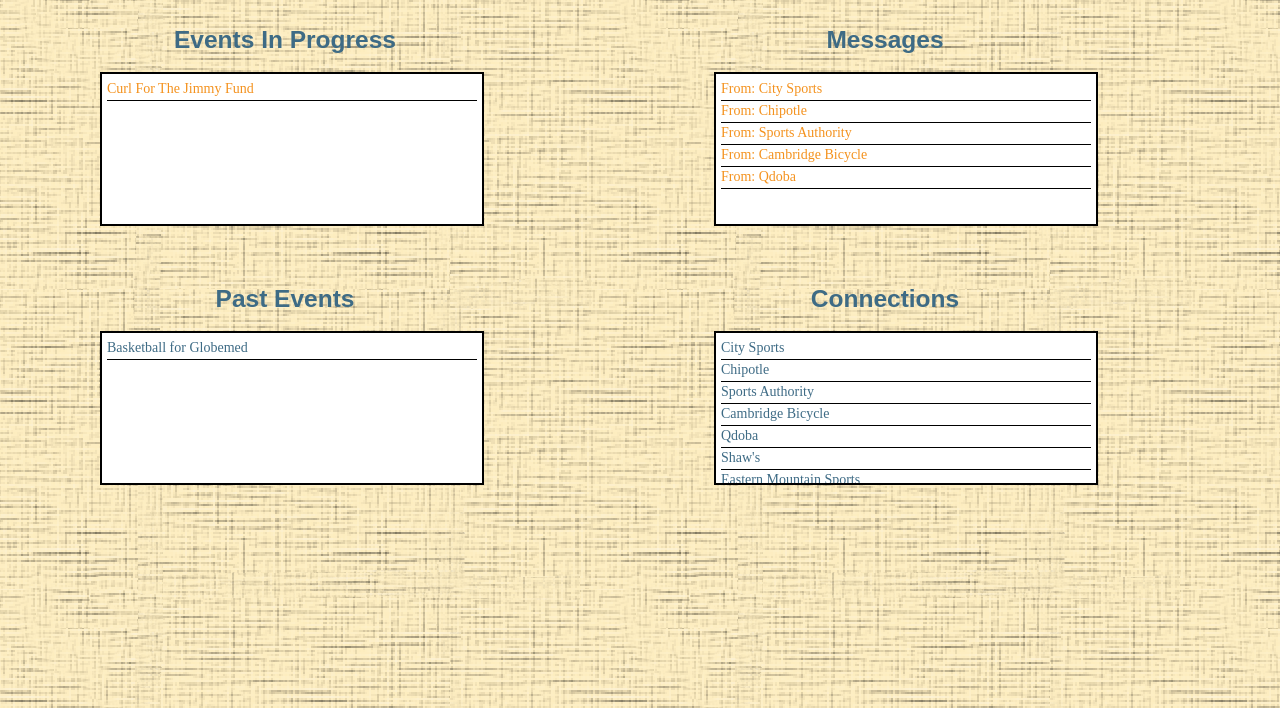
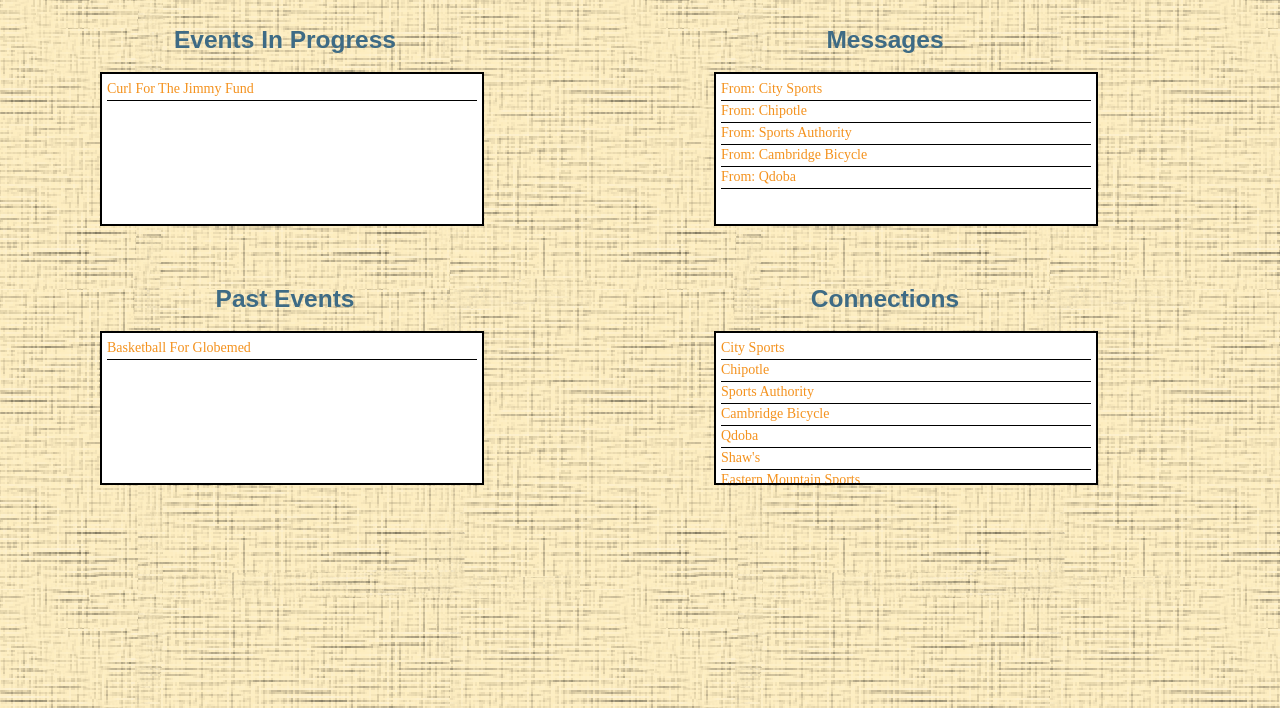
Before and after one commit to goneil/charitable_connections, a plain HTML site: page my_events.html in a window 1280 px wide. Shown: the part 161-869 px from the top of the page. Drawn offline with nearby package versions, Linux system fonts and the light colour scheme; a script that the page names is missing.

Commit message:
max working version myevents

```diff
--- a/my_events.html
+++ b/my_events.html
@@ -132,7 +132,10 @@
             <div class="row" id="second-level-div">
                 <div class="offset1 span4 category" id="past-events">
                     <div class="row">
-                        <div id="message1" class="message span4">Basketball for Globemed</div>
+                        <div id="message1" class="message span4">
+                             <a href="" title="Event took place on April 10 2012">Basketball For Globemed</a>
+                        </div>
+
                     </div>
                     <!--
                     <button class="container-object">
@@ -148,28 +151,44 @@
                 </div>
                 <div class="offset2 span4 category" id="connections">
                     <div class="row">
-                        <div id="message1" class="message span4">City Sports</div>
+                        <div id="message1" class="message span4">
+                             <a href="" title="They sponsored your past event">City Sports</a>
+                        </div>
                     </div>
                     <div class="row">
-                        <div id="message1" class="message span4">Chipotle</div>
+                        <div id="message1" class="message span4">
+                            <a href="" title="They sponsored your past event">Chipotle</a>
+                        </div>
                     </div>
                     <div class="row">
-                        <div id="message1" class="message span4">Sports Authority</div>
+                        <div id="message1" class="message span4">
+                             <a href="" title="They sponsored your past event">Sports Authority</a>
+                         </div>
                     </div>
                     <div class="row">
-                        <div id="message1" class="message span4">Cambridge Bicycle</div>
+                        <div id="message1" class="message span4">
+                            <a href="" title="They have agreed to sponsor your current event">Cambridge Bicycle</a>
+                         </div>
                     </div>
                     <div class="row">
-                        <div id="message1" class="message span4">Qdoba</div>
+                        <div id="message1" class="message span4">
+                             <a href="" title="They have agreed to sponsor your current event">Qdoba</a>
+                        </div>
                     </div>
                     <div class="row">
-                        <div id="message1" class="message span4">Shaw's</div>
+                        <div id="message1" class="message span4">
+                            <a href="" title="They have agreed to sponsor your current event">Shaw's</a>
+                        </div>
                     </div>
                     <div class="row">
-                        <div id="message1" class="message span4">Eastern Mountain Sports</div>
+                        <div id="message1" class="message span4">
+                            <a href="" title="They have agreed to sponsor your current event">Eastern Mountain Sports</a>
+                        </div>
                     </div>
                     <div class="row">
-                        <div id="message1" class="message span4">Trader Joes</div>
+                        <div id="message1" class="message span4">
+                            <a href="" title="They have agreed to sponsor your current event">Trader Joes</a>
+                        </div>
                     </div>
                 <!--
                     <button class="container-object">
```
